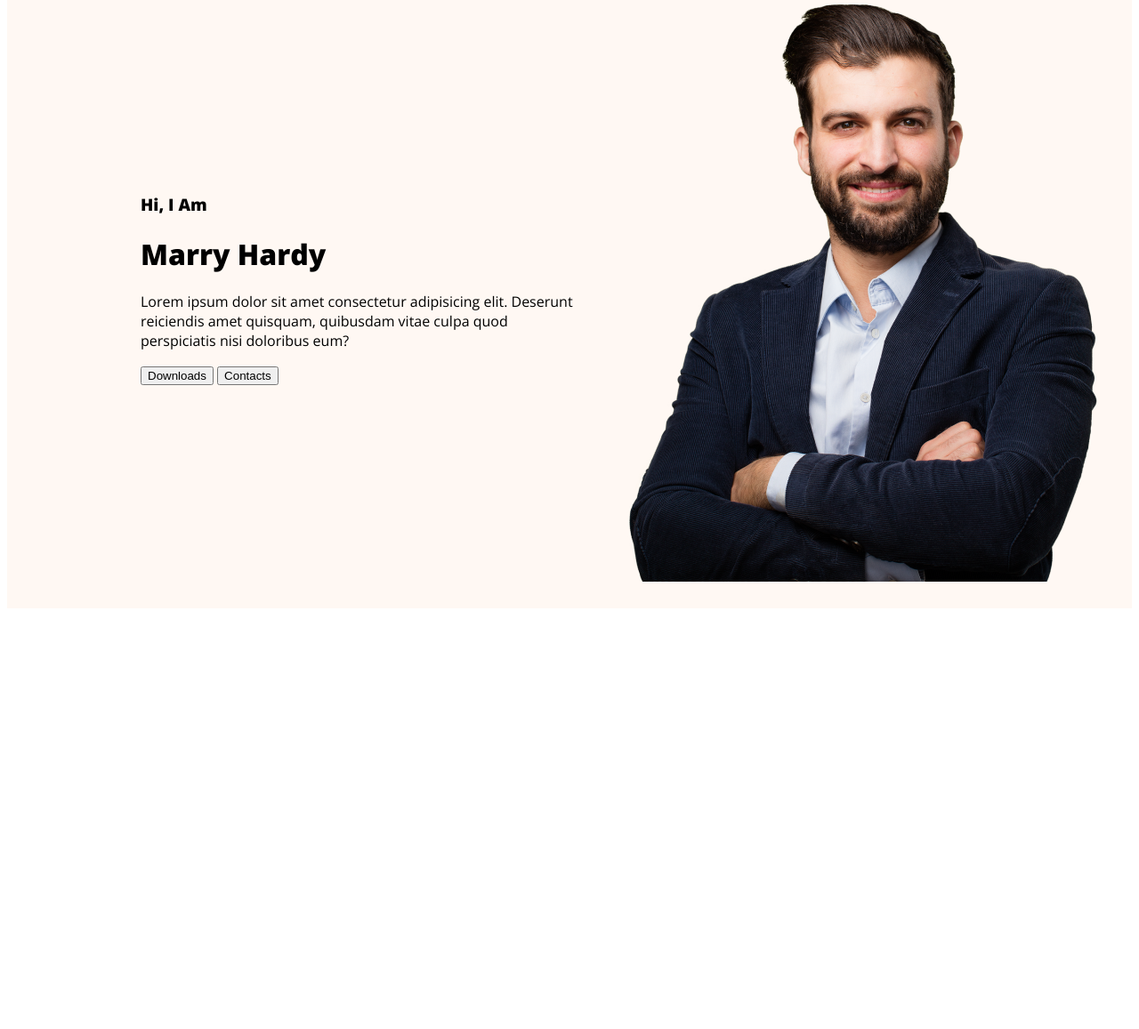
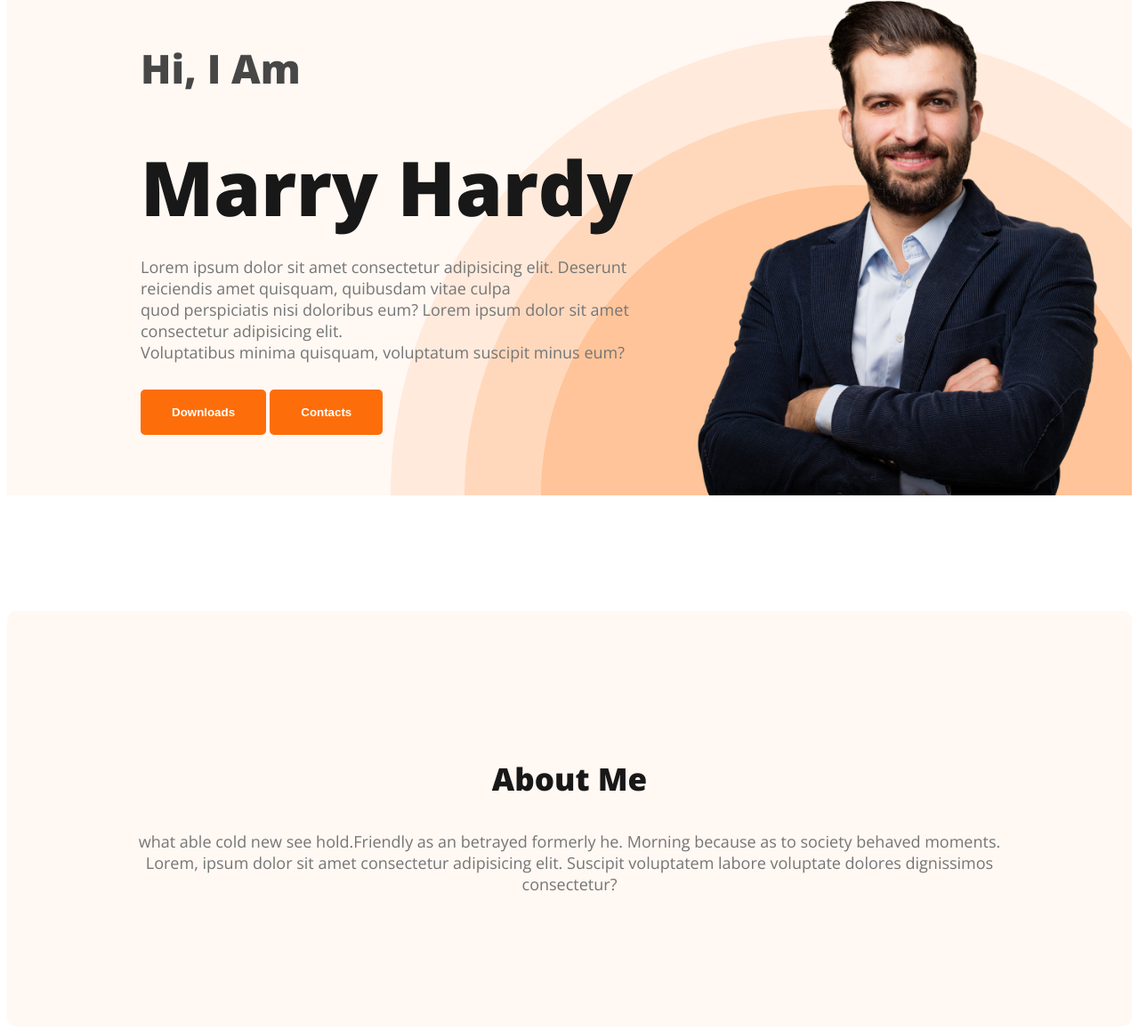
Before and after one commit to jubaerhosen/devoloper-portfolio, a plain HTML site: page index.html in a window 1280 px wide. Shown: the part 211-1368 px from the top of the page at 89% size. Before the commit the page ends 903 px from the top, so only its background shows below. Drawn offline with nearby package versions, Linux system fonts and the light colour scheme.

Commit message:
about section created

```diff
--- a/index.html
+++ b/index.html
@@ -24,13 +24,21 @@
             <div>
                 <h3 class="banner-sub-title">Hi, I Am</h3>
                 <h1 class="banner-title">Marry Hardy</h1>
-                <p>Lorem ipsum dolor sit amet consectetur adipisicing elit. Deserunt reiciendis amet quisquam, quibusdam vitae culpa quod perspiciatis nisi doloribus eum?</p>
-                <button>Downloads</button>
-                <button>Contacts</button>
+                <p class="title-discription">Lorem ipsum dolor sit amet consectetur adipisicing elit. Deserunt reiciendis amet quisquam,  quibusdam vitae culpa <br> quod perspiciatis nisi doloribus eum? Lorem ipsum dolor sit amet consectetur adipisicing elit. <br> Voluptatibus minima quisquam, voluptatum suscipit minus eum?</p>
+                <button class="btn-primary">Downloads</button>
+                <button class="btn-primary ">Contacts</button>
             </div>
             <img class="profile-photo" src="images/hardy.png" alt="">
 
         </div>
     </header>
+    <main>
+        <section class="about">
+            <h3 class="about-section">About Me</h3>
+            <p class="about-description">
+                what able cold new see hold.Friendly as an betrayed formerly he. Morning because as to society behaved moments. Lorem, ipsum dolor sit amet consectetur adipisicing elit. Suscipit voluptatem labore voluptate dolores dignissimos consectetur?
+            </p>
+        </section>
+    </main>
 </body>
 </html>
--- a/styles/portfolio.css
+++ b/styles/portfolio.css
@@ -14,6 +14,17 @@ body{
     font-weight: 700;
     padding: 18px 35px;
 
+}
+.about-section{
+    color: #181818;
+    text-align: center;
+    font-size: 35px;
+    font-weight: 700;
+}
+.about-description{
+    color: #757575;
+    text-align: center;
+    font-size: 18px;
 }
 
 /* nav releted styles */
@@ -43,13 +54,49 @@ nav a {
 
 /* header related styles */
 .header{
-    background-color: #FFF8F3;;
+    background-color: #FFF8F3;
+    background-image: url('../images/header_bg.png');
+    background-repeat: no-repeat;
+    background-position: bottom right;
+
 }
 .banner{
-    padding: 30px 30px 30px 150px;
+    padding: 30px 30px 0px 150px;
     display: flex;
     align-items: center;
+    justify-content: space-between;
 }
-.nanner .profile-photo{
+.banner .profile-photo{
     width: 500px;
 }
+.banner-sub-title{
+    font-size: 45px;
+    font-weight: 600;
+    color: #474747 ;
+    margin-top: 0px;
+}
+.banner-title{
+    font-size: 85px;
+    font-weight: 700;
+    color: #181818;
+    margin-top: 5px;
+    margin-bottom: 20px;
+
+}
+.title-discription{
+    margin-bottom: 30px;
+    font-size: 18px;
+    font-weight: 400;
+    color: #757575;
+}
+/* main section styles */
+
+
+/* about section title */
+.about{
+    padding: 130px;
+    border-radius: 10px;
+    background: #FFF8F3;
+    margin-top: 130px;
+
+}
```
